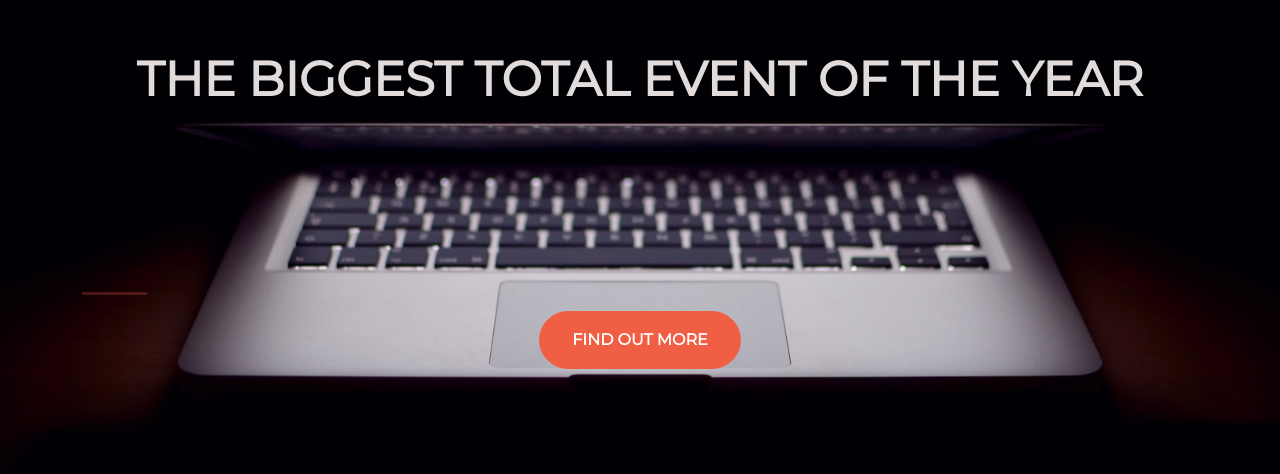
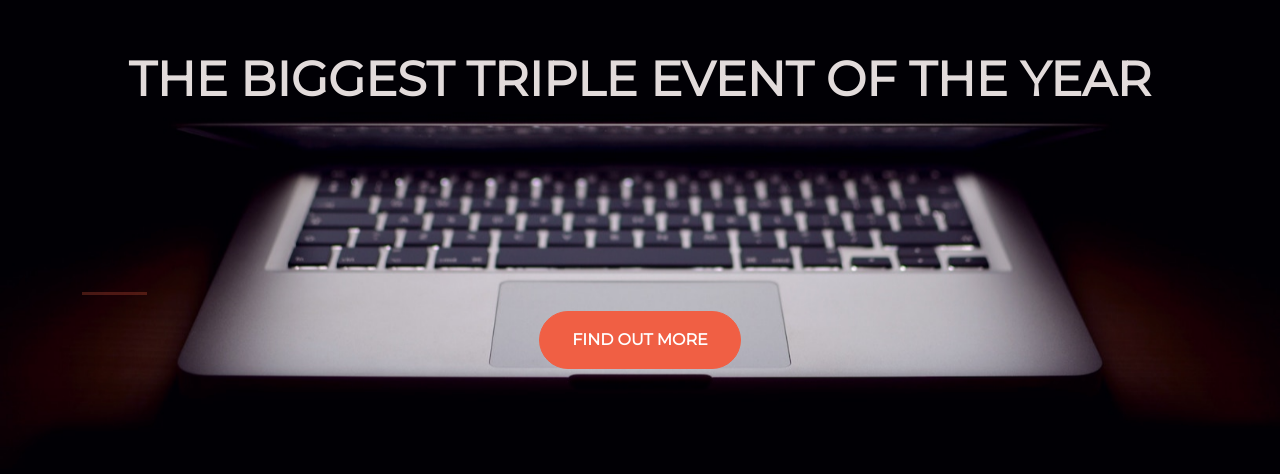
Before and after one commit to smoore104/smoore104.github.io, a plain HTML site: page index.html in a window 1280 px wide. Shown: the part 190-664 px from the top of the page. Drawn offline with nearby package versions, Linux system fonts and the light colour scheme.

Commit message:
this is a total commit

```diff
--- a/index.html
+++ b/index.html
@@ -21,7 +21,7 @@
         <div class="row">
           <header class="text-center col-12">
               <h1 class="text-uppercase">
-                <strong>the biggest total event of the year</strong>
+                <strong>the biggest triple event of the year</strong>
               </h1>
 
           </header>
```
